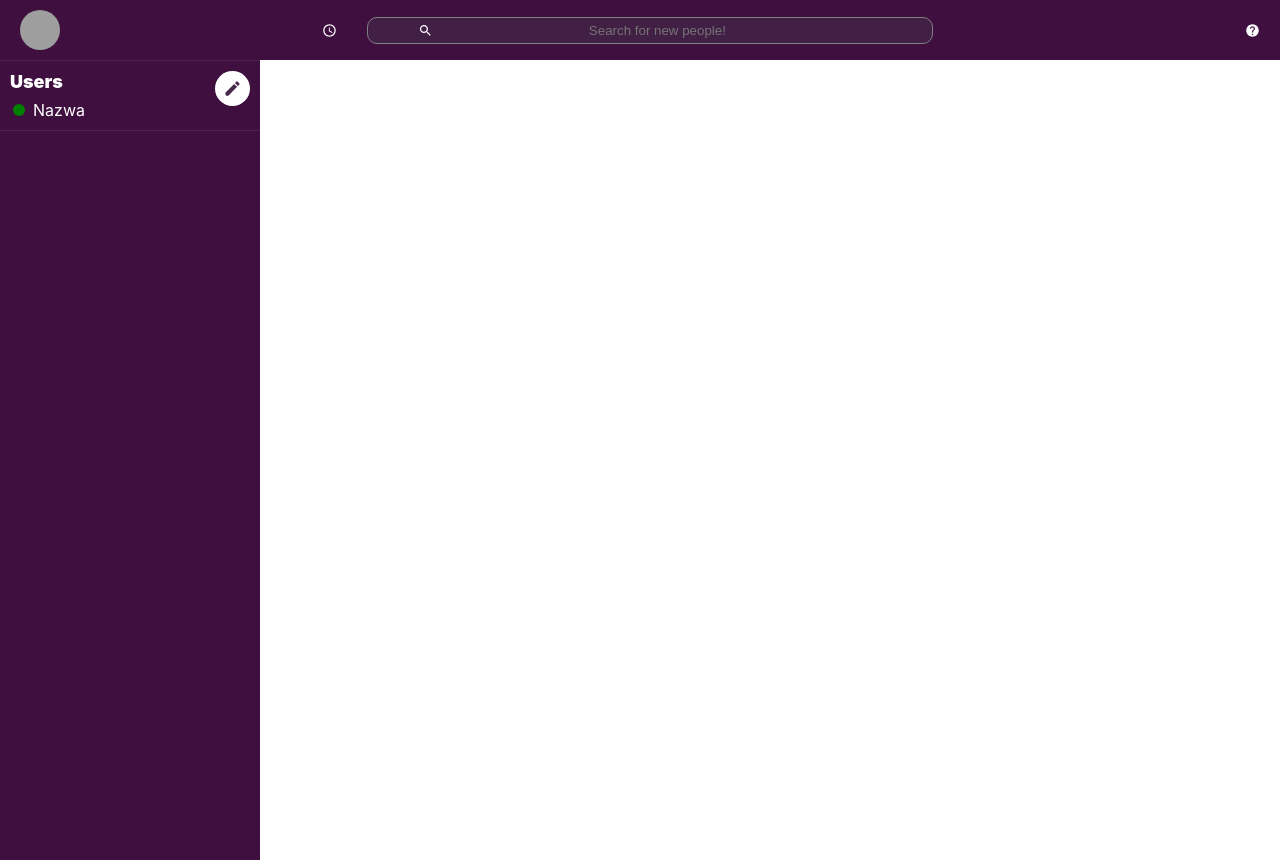
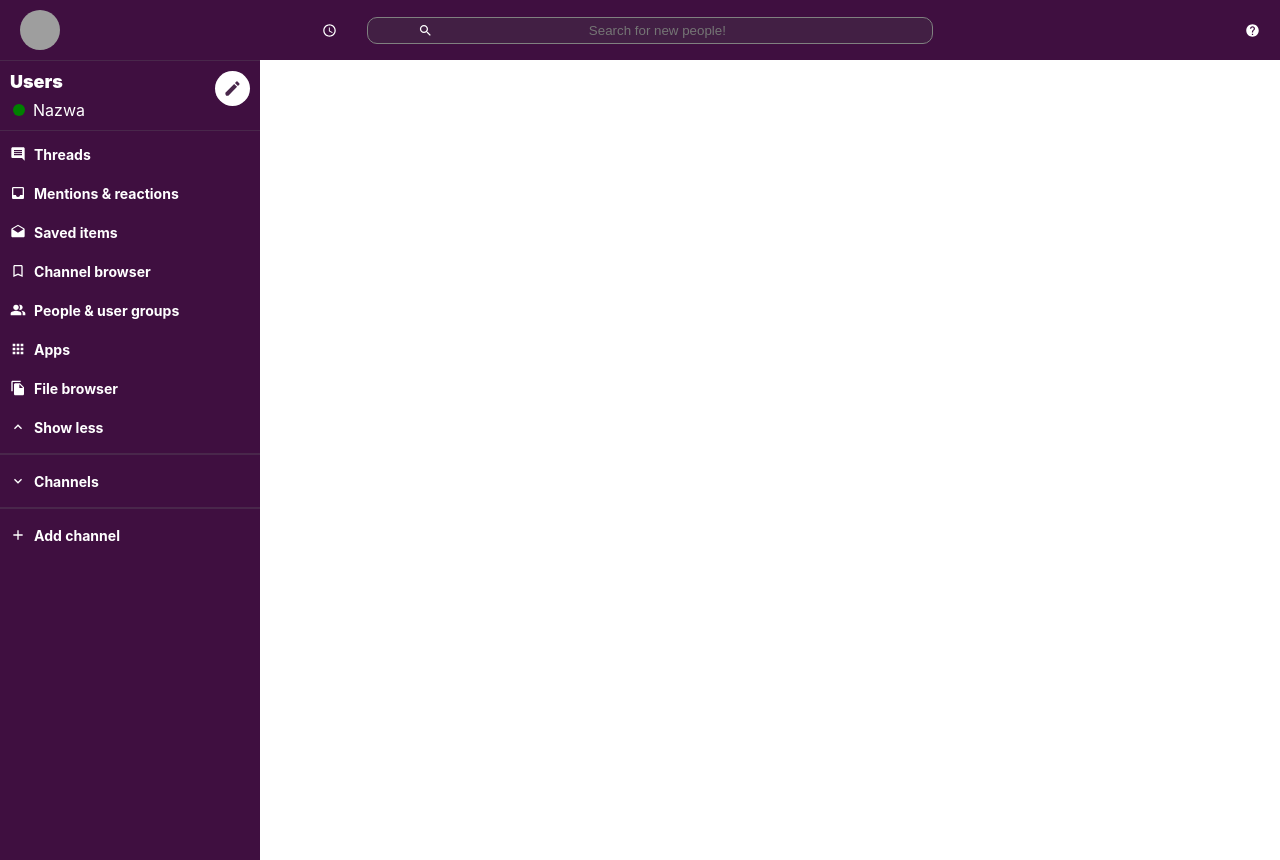
Before and after one commit to davidwesolowski/slack-clone, a React (Create React App) app: page / in a window 1280 px wide. Built offline with nearby package versions, Linux system fonts and the light colour scheme; grey boxes are pictures that could not be loaded.

Commit message:
Added sidebar options to sidebar component

```diff
--- a/src/components/Sidebar/Sidebar.js
+++ b/src/components/Sidebar/Sidebar.js
@@ -1,6 +1,17 @@
 import React from 'react';
 import FiberManualRecordIcon from '@material-ui/icons/FiberManualRecord';
 import CreateIcon from '@material-ui/icons/Create';
+import SidebarOption from '../SidebarOption/SidebarOption';
+import InsertCommentIcon from '@material-ui/icons/InsertComment';
+import InboxIcon from '@material-ui/icons/Inbox';
+import DraftsIcon from '@material-ui/icons/Drafts';
+import BookmarkBorderIcon from '@material-ui/icons/BookmarkBorder';
+import PeopleAltIcon from '@material-ui/icons/PeopleAlt';
+import AppsIcon from '@material-ui/icons/Apps';
+import FileCopyIcon from '@material-ui/icons/FileCopy';
+import ExpandLessIcon from '@material-ui/icons/ExpandLess';
+import ExpandMoreIcon from '@material-ui/icons/ExpandMore';
+import AddIcon from '@material-ui/icons/Add';
 import './Sidebar.css'
 
 const Sidebar = () => {
@@ -16,6 +27,18 @@
                 </div>
                 <CreateIcon />
             </div>
+            <SidebarOption Icon={InsertCommentIcon} title="Threads"/>
+            <SidebarOption Icon={InboxIcon} title="Mentions & reactions"/>
+            <SidebarOption Icon={DraftsIcon} title="Saved items"/>
+            <SidebarOption Icon={BookmarkBorderIcon} title="Channel browser"/>
+            <SidebarOption Icon={PeopleAltIcon} title="People & user groups"/>
+            <SidebarOption Icon={AppsIcon} title="Apps"/>
+            <SidebarOption Icon={FileCopyIcon} title="File browser"/>
+            <SidebarOption Icon={ExpandLessIcon} title="Show less"/>
+            <hr />
+            <SidebarOption Icon={ExpandMoreIcon} title="Channels"/>
+            <hr />
+            <SidebarOption Icon={AddIcon} title="Add channel"/>
         </div>
     )
 }
--- a/src/components/SidebarOption/SidebarOption.css
+++ b/src/components/SidebarOption/SidebarOption.css
@@ -0,0 +1,18 @@
+.sidebarOption {
+    display: flex;
+    align-items: center;
+    font-size: 1.2rem;
+    padding-left: .2rem;
+    cursor: pointer;
+    margin: .7rem 0;
+}
+
+.sidebarOption:hover {
+    background-color: #340e36;
+    opacity: .9;
+}
+
+.sidebarOption__icon {
+    font-size: 3.2rem !important;
+    padding: .8rem;
+}
--- a/src/components/SidebarOption/SidebarOption.js
+++ b/src/components/SidebarOption/SidebarOption.js
@@ -1,12 +1,20 @@
 import React from 'react';
 import './SidebarOption.css';
 
-const SidebarOption = () => {
+const SidebarOption = ({ Icon, title }) => {
     return (
         <div className="sidebarOption">
-            <h3 className="sidebarOption__channel">
-                <span className="sidebarOption__hash">#</span>Title
-            </h3>
+            {
+                Icon && <Icon className="sidebarOption__icon"/>
+            }
+            {
+                Icon ?
+                    (<h3>{title}</h3>)
+                :
+                <h3 className="sidebarOption__channel">
+                    <span className="sidebarOption__hash">#</span>{title}
+                </h3>
+            }
         </div>
     )
 }
```
